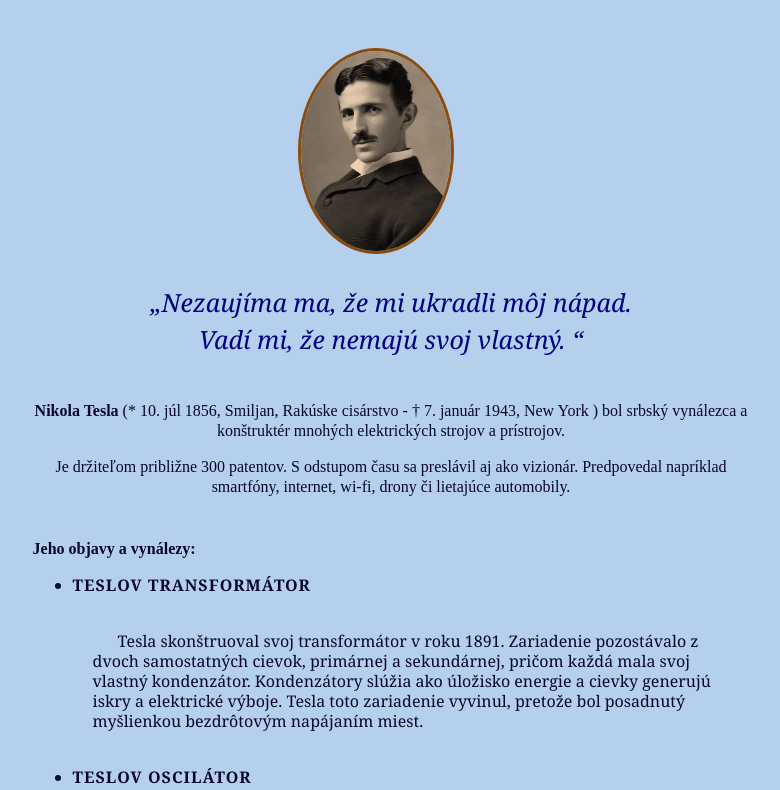
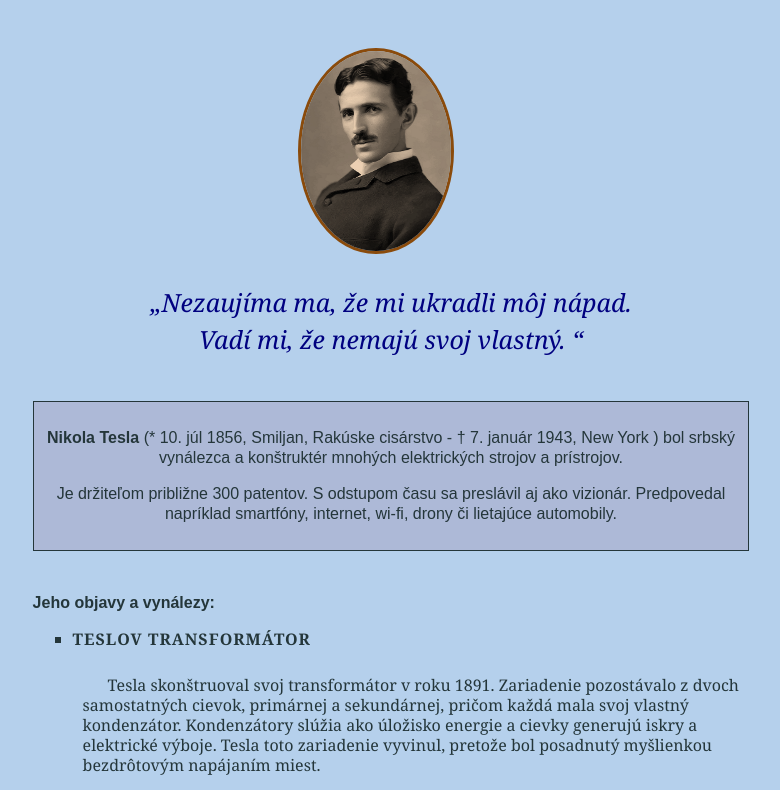
Before and after one commit to lkokes/nikola-tesla, a plain HTML site: page index.html in a window 1280 px wide. Shown: the part 104-894 px from the top of the page, without its empty margins (249-1029 px from the left). Drawn offline with Linux system fonts and the light colour scheme.

Commit message:
Change design

```diff
--- a/index.html
+++ b/index.html
@@ -18,7 +18,7 @@
                 <img src="./img/Nikola_Tesla.png">
                 <blockquote>„Nezaujíma ma, že mi ukradli môj nápad. <br> Vadí mi, že nemajú svoj vlastný. “</blockquote>
             </div>
-            <div>
+            <div class="about">
                 <p> <strong> Nikola Tesla </strong> (* 10. júl 1856, Smiljan, Rakúske cisárstvo - &dagger; 7. január 1943, New York )
                     bol srbský vynálezca a konštruktér mnohých elektrických strojov a prístrojov. </p>
                 <p>Je držiteľom približne 300 patentov. S odstupom času sa preslávil aj ako vizionár.
@@ -151,6 +151,7 @@
                 Jedným z nich bol slávny svetový spisovateľ <strong> Mark Twain </strong>.
             </p>
             <hr>
+            <div class="end">
                 <p>
                     Teslove patenty boli vykrádané, práca kopírovaná a stále mu niekto hádzal polená pod nohy.
                     Nie je tajomstvom, že kvôli týmto špinavým obchodným a mocenským praktikám bol svet o niektoré z Teslových objavov ochudobnený.
@@ -161,6 +162,7 @@
                     Od prvého rádia sa mnoho zmenilo, televízia je retro, máme mobily, počítače, internet, kryptomeny,
                     ale jedno zostáva – striedavý prúd, ktorý nám tieto spotrebiče napája, a ktorý doposiaľ nebol nikým prekonaný a nahradený.
                 </p>
+            </div>
         </section>
     </article>
 </body>
--- a/style.css
+++ b/style.css
@@ -3,7 +3,23 @@ body {
   line-height: 20px;
   text-align: center;
   margin: 0 22%;
-  color: rgb(8, 5, 48);
+  color: #24363a;
+  font-family: "PT Sans", sans-serif;
+  margin-bottom: 13px;
+}
+
+h1 {
+  font-family: "Rampart One", cursive;
+  text-shadow: 5px 5px 5px rgb(194, 224, 228);
+  font-size: 3em;
+  letter-spacing: 3px;
+  line-height: 1.2;
+  text-align: center;
+}
+
+/*lists*/
+ul {
+  list-style: square;
 }
 
 #inventions li {
@@ -17,17 +33,8 @@ li p {
   font-weight: normal;
   letter-spacing: normal;
   text-indent: 25px;
-  padding: 20px;
+  padding: 10px;
   text-transform: none;
-}
-
-h1 {
-  font-family: "Rampart One", cursive;
-  text-shadow: 5px 5px 5px rgb(194, 224, 228);
-  font-size: 3em;
-  letter-spacing: 3px;
-  line-height: 1.2;
-  text-align: center;
 }
 
 #inventions,
@@ -61,3 +68,16 @@ blockquote {
   font-family: "Playfair Display", Georgia, sans-serif;
   line-height: 1.5;
 }
+
+.about {
+  background: rgb(170 172 203 / 64%);
+  padding: 15px;
+  margin-bottom: 1.5em;
+  border: 1px solid;
+  padding: 10px;
+}
+
+.end {
+  background-color: rgb(167 152 138 / 18%);
+  padding: 10px;
+}
```
Lines whose indentation alone changed are shown as unchanged.
